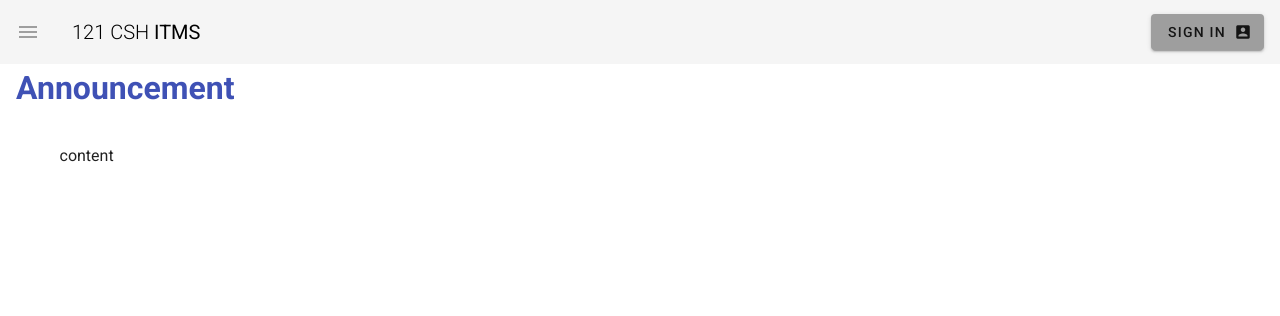
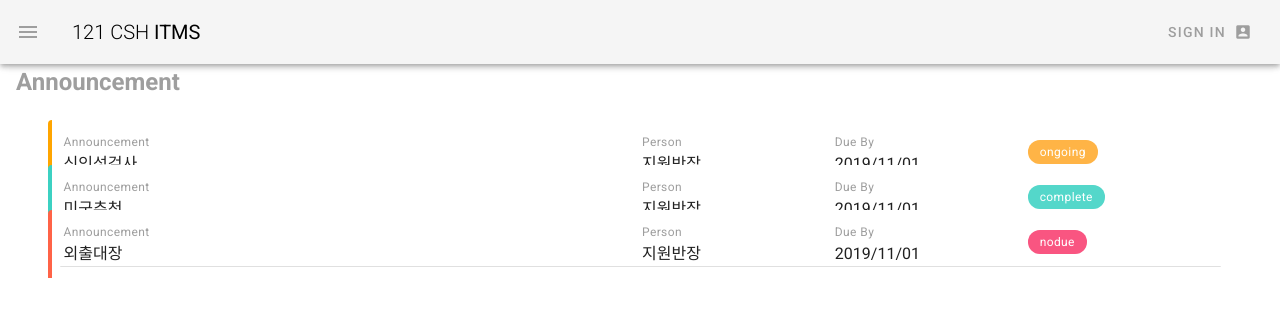
Before and after one commit to jiselectric/121-csh, a Vue app: page /announcement in a window 1280 px wide. Shown: the top 316 px of the page. Built offline with nearby package versions, Linux system fonts and the light colour scheme.

Commit message:
add announcement component

```diff
--- a/src/components/navbar.vue
+++ b/src/components/navbar.vue
@@ -1,13 +1,13 @@
 <template>
   <nav>
-    <v-app-bar flat app>
+    <v-app-bar text app>
       <v-app-bar-nav-icon class="grey--text" @click="drawer = !drawer"></v-app-bar-nav-icon>
       <v-toolbar-title class="text-uppercase black--text">
         <span class="font-weight-light"> 121 CSH </span>
         <span> ITMS </span>
       </v-toolbar-title>
       <v-spacer></v-spacer>
-      <v-btn flat color="grey">
+      <v-btn text color="grey">
         <span> Sign In </span>
         <v-icon right> account_box </v-icon>
       </v-btn>
@@ -36,8 +36,8 @@ export default {
     return {
       drawer: false,
       items: [
-        { icon: 'schedule', text: 'Schedule', route: '/' },
         { icon: 'announcement', text: 'Announcement', route: '/announcement' },
+        { icon: 'schedule', text: 'Today', route: '/' },
         { icon: 'event', text: 'Calendar', route: '/calendar' },
         { icon: 'search', text: 'Detail', route: '/detail' }
       ]
--- a/src/views/announcement.vue
+++ b/src/views/announcement.vue
@@ -1,10 +1,32 @@
 <template>
   <div class='announcement'>
-    <h1 class="subheading indigo--text"> Announcement </h1>
+    <h2 class="subheading grey--text"> Announcement </h2>
 
      <v-container class="my-5">
-      content
-    </v-container>
+
+       <v-card flat v-for="announcement in announcements" :key="announcement.title">
+         <v-layout row wrap :class="`pa-3 announcement ${announcement.status}`">
+           <v-flex xs12 md6>
+             <div class="caption grey--text"> Announcement </div>
+             <div> {{ announcement.title }} </div>
+           </v-flex>
+           <v-flex xs6 sm4 md2>
+              <div class="caption grey--text"> Person </div>
+              <div> {{ announcement.person }} </div>
+           </v-flex>
+           <v-flex xs6 sm4 md2>
+              <div class="caption grey--text"> Due By </div>
+              <div> {{ announcement.due }} </div>
+           </v-flex>
+           <v-flex xs6 sm4 md2>
+             <div class="right">
+               <v-chip small :color="`${announcement.status}`" :class="`v-chip--active white--text caption my-2`">  {{ announcement.status }} </v-chip>
+             </div>
+           </v-flex>
+         </v-layout>
+         <v-divider></v-divider>
+       </v-card>
+     </v-container>
   </div>
 </template>
 
@@ -12,6 +34,36 @@
 // @ is an alias to /src
 
 export default {
-
+  data () {
+    return {
+      announcements: [
+        { title: '신인성검사', person: '지원반장', due: '2019/11/01', status: 'ongoing', content: '19-03기 신인성검사 완료할 것.' },
+        { title: '미군추천', person: '지원반장', due: '2019/11/01', status: 'complete', content: '미군추천 할 것.' },
+        { title: '외출대장', person: '지원반장', due: '2019/11/01', status: 'nodue', content: '외출대장 작성 엄수' }
+      ]
+    }
+  }
 }
 </script>
+
+<style>
+
+.announcement.complete {
+  border-left: 4px solid #3cd1c2;
+}
+.announcement.ongoing {
+  border-left: 4px solid orange;
+}
+.announcement.nodue {
+  border-left: 4px solid tomato;
+}
+.v-chip.complete{
+  background: #3cd1c2;
+}
+.v-chip.ongoing{
+  background: #ffaa2c;
+}
+.v-chip.nodue{
+  background: #f83e70;
+}
+</style>
--- a/src/views/calendar.vue
+++ b/src/views/calendar.vue
@@ -1,6 +1,6 @@
 <template>
   <div class='calendar'>
-    <h1 class="subheading indigo--text"> Calendar </h1>
+    <h2 class="subheading grey--text"> Calendar </h2>
 
      <v-container class="my-5">
       content
--- a/src/views/detail.vue
+++ b/src/views/detail.vue
@@ -1,6 +1,6 @@
 <template>
   <div class='detail'>
-    <h1 class="subheading indigo--text"> Detail </h1>
+    <h2 class="subheading grey--text"> Detail </h2>
 
      <v-container class="my-5">
       content
--- a/src/views/schedule.vue
+++ b/src/views/schedule.vue
@@ -1,21 +1,27 @@
 <template>
   <div class='schedule'>
-    <h1 class="subheading grey--text"> Schedule </h1>
+    <h2 class="subheading grey--text"> Today </h2>
 
     <v-container class="my-5">
 
       <v-layout row wrap>
         <v-flex xs12 md6>
-          <v-btn outline block class="primary">1</v-btn>
+          <v-btn outlined block class="primary"> 1 </v-btn>
         </v-flex>
         <v-flex xs4 md2>
-          <v-btn outline block class="primary">2</v-btn>
+          <v-btn outlined block class="primary"> 2 </v-btn>
         </v-flex>
         <v-flex xs4 md2>
-          <v-btn outline block class="primary">3</v-btn>
+          <v-btn outlined block class="primary"> 2 </v-btn>
         </v-flex>
         <v-flex xs4 md2>
-          <v-btn outline block class="primary">4</v-btn>
+          <v-btn outlined block class="primary"> 2 </v-btn>
+        </v-flex>
+      </v-layout>
+
+      <v-layout row wrap>
+        <v-flex>
+          <v-btn></v-btn>
         </v-flex>
       </v-layout>
 
```
